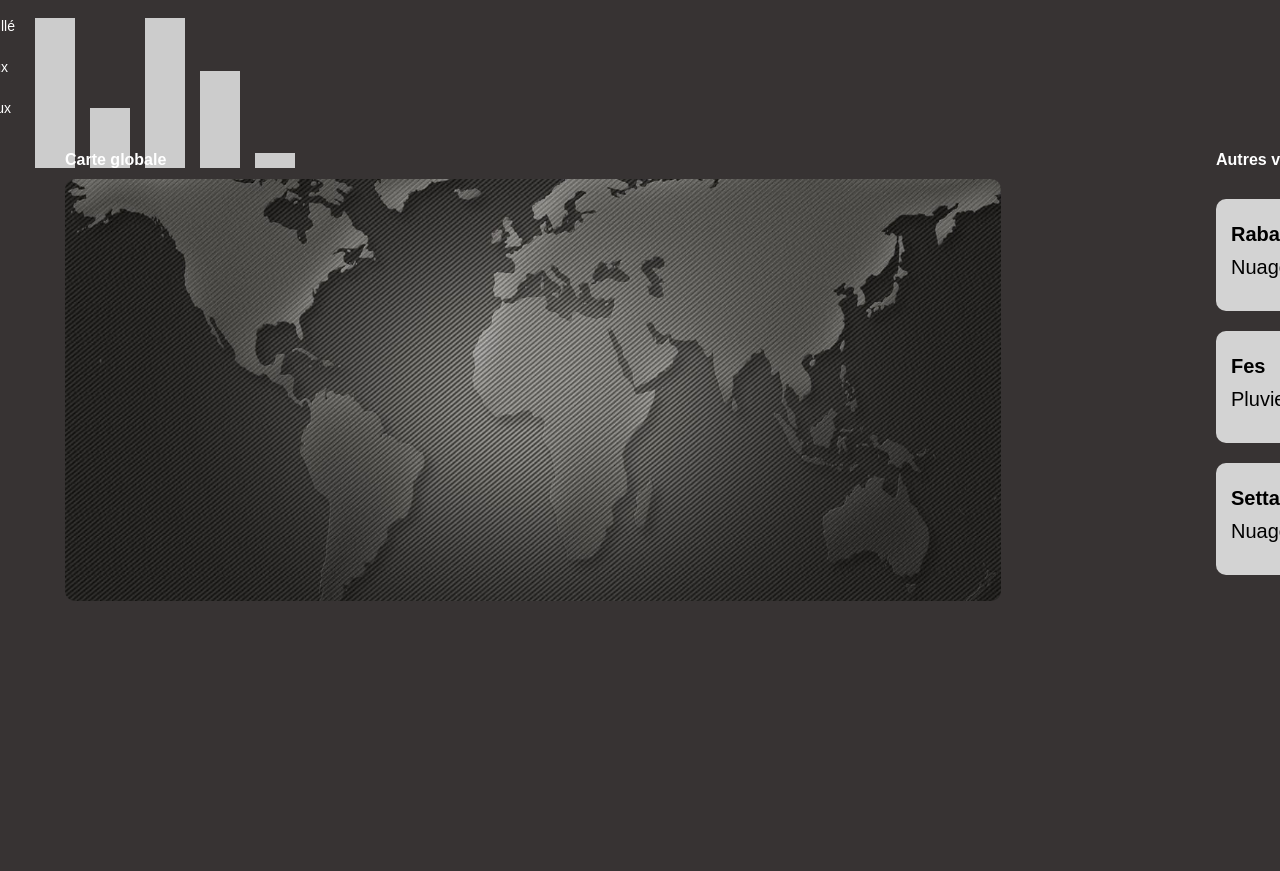
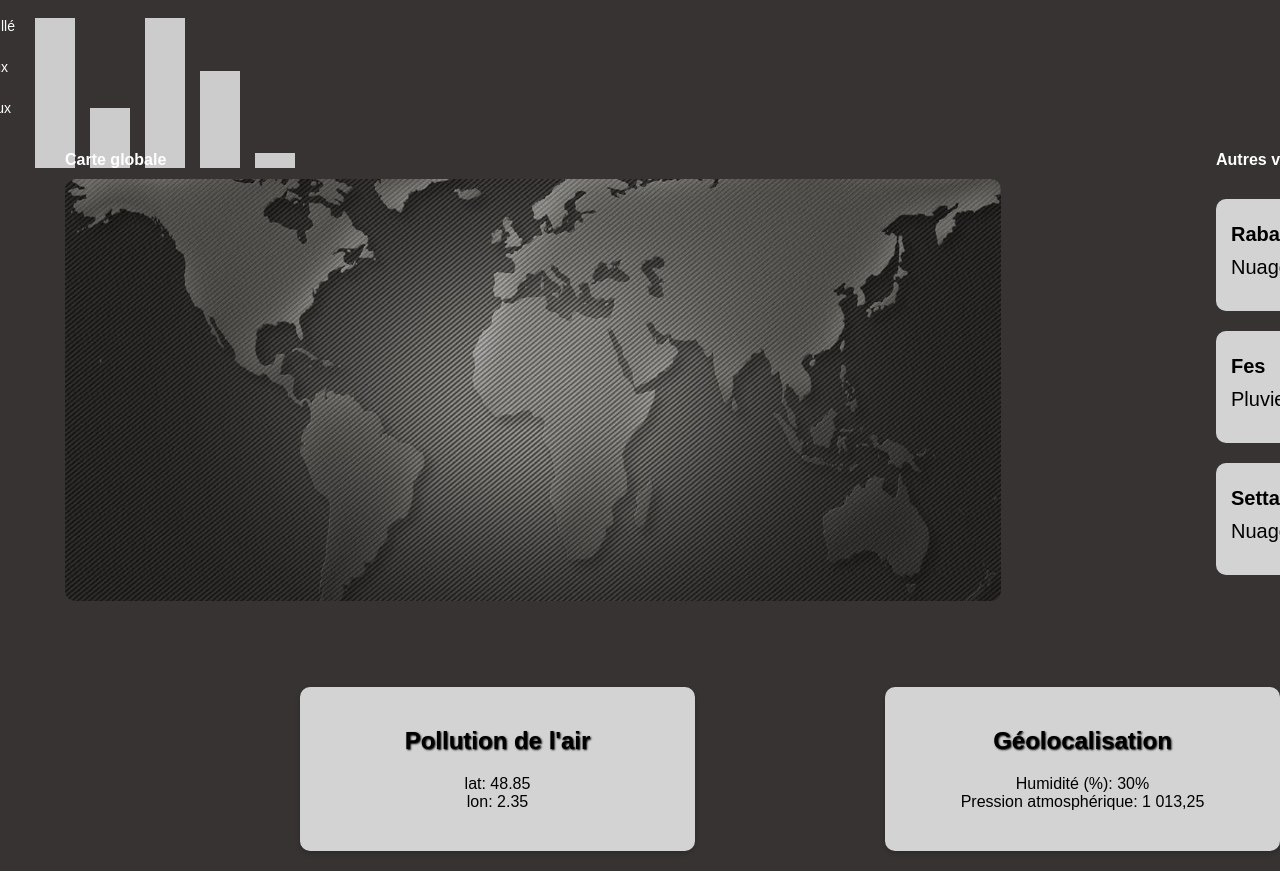
Before and after one commit to W1f11/Weather, a plain HTML site: page index.html in a window 1280 px wide. Shown: the part 364-1235 px from the top of the page. Before the commit the page ends 1051 px from the top, so only its background shows below. Drawn offline with nearby package versions, Linux system fonts and the light colour scheme.

Commit message:
troisième commit

```diff
--- a/index.html
+++ b/index.html
@@ -94,6 +94,19 @@
 
     </div>
   </div>
+  <div class="api">
+    <div class="card">
+      <h2>Pollution de l'air</h2>
+      <p><span>lat:</span> 48.85</p>
+      <p><span>lon: </span> 2.35</p>
+    </div>
+
+    <div class="card">
+      <h2>Géolocalisation</h2>
+      <p>Humidité (%): 30%</p>
+      <p>Pression atmosphérique: 1 013,25</p>
+    </div>
+  </div>
   <script src="https://cdnjs.cloudflare.com/ajax/libs/gsap/3.12.2/gsap.min.js"></script>
   <script src="script.js"></script>
 
--- a/style.css
+++ b/style.css
@@ -268,5 +268,29 @@ body{
   padding: 24px 15px 30px;
   border-radius: 10px;
   font-size: 20px;
+  color: hsl(0, 0%, 0%);
+}
+
+.api {
+  display: flex;
+  align-items: center;
+  gap: 190px;
+  margin-left:300px;
+  margin-bottom: 20px;
+}
+
+.card {
+  background-color: #d3d3d3;
+  color: #000;
+  padding: 40px;
+  border-radius: 10px;
+  width: 450px;
+  box-shadow: 0 2px 5px rgba(0,0,0,0.2);
+  text-align: center;
+}
+
+.card h2 {
+  margin-bottom: 20px;
+  text-shadow: 1px 1px 2px #000;
   color: #000;
 }
```
